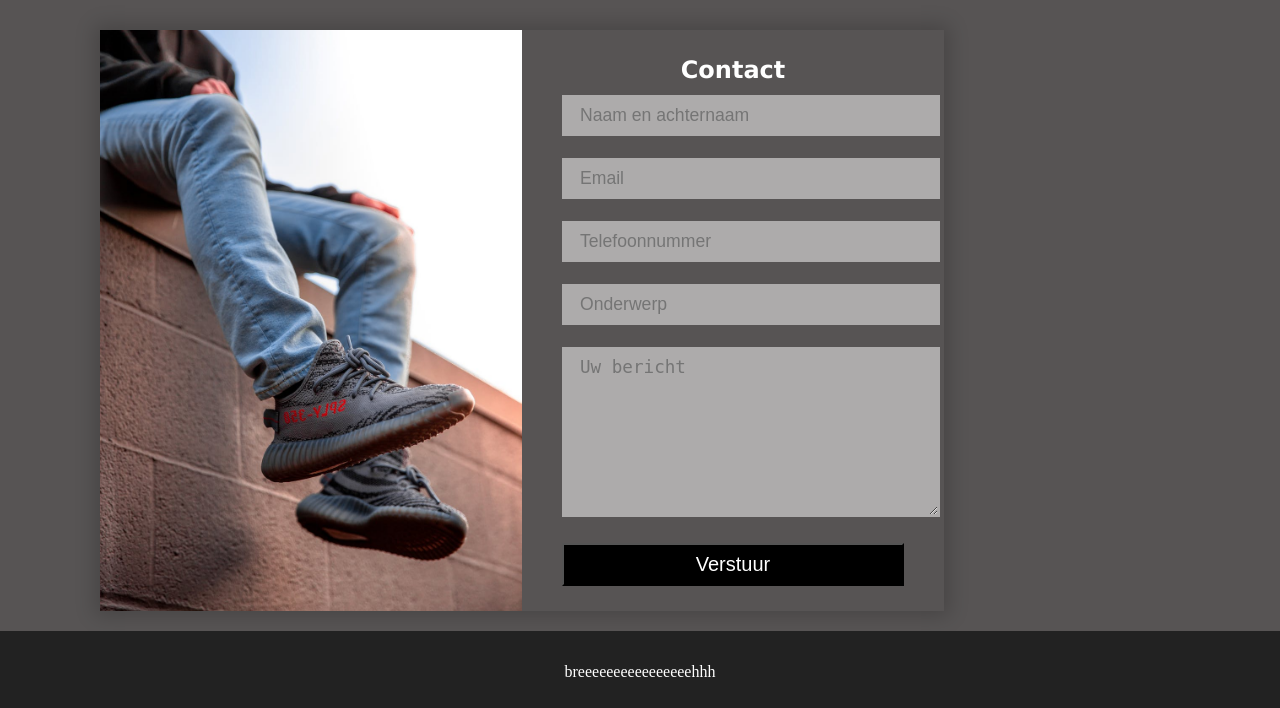
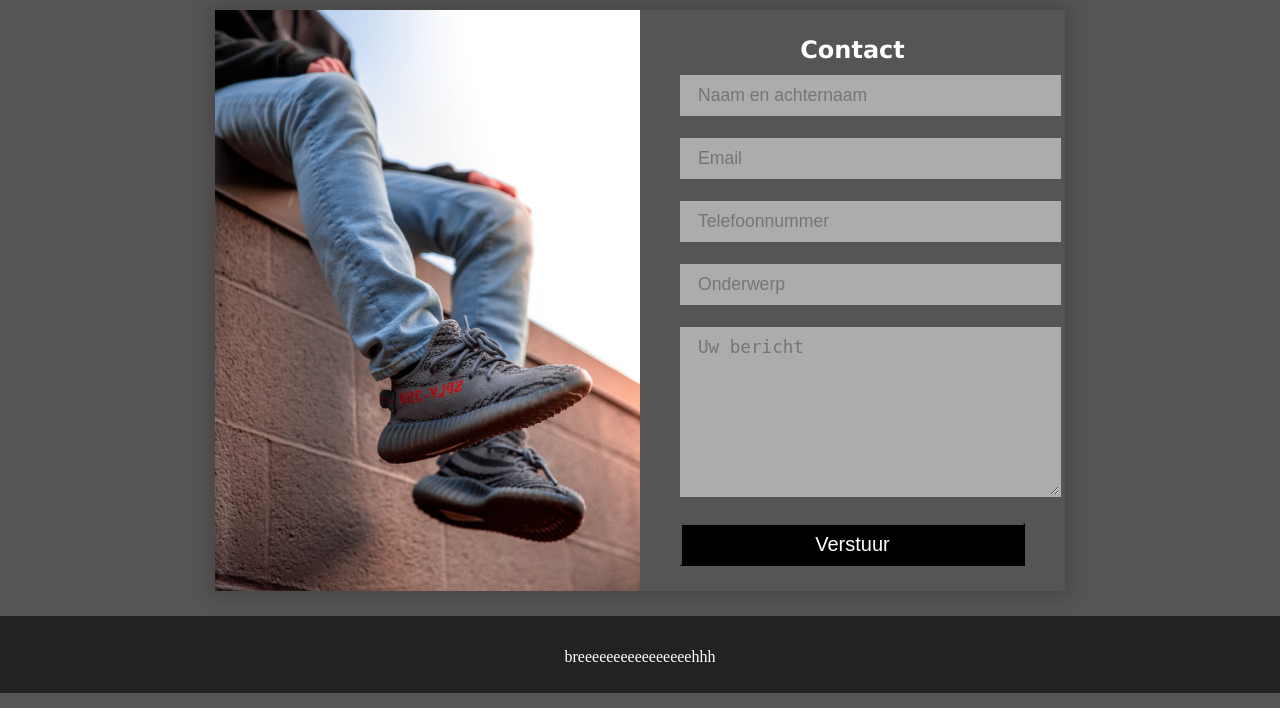
Before and after one commit to YasinCoban123/Project-3-2023, a PHP site: page /contact.php in a window 1280 px wide. Shown: the part 110-818 px from the top of the page. Run offline with PHP 8.4, Linux system fonts and the light colour scheme.

Commit message:
padding brehhhhhhhhhhhhhhhhhhhhhhhhh

```diff
--- a/project3/style.css
+++ b/project3/style.css
@@ -188,12 +188,12 @@ aside button {
 .contact {
   margin-top: 10px;
 	position: relative;
-	width: 80%;
+	width: 100%;
 	height: 100%;
 	display: flex;
 	justify-content: center;
 	align-items: center;
-	padding: 20px 100px;
+  padding-bottom: 25px;
 }
 
 .contact:after {
@@ -210,7 +210,6 @@ aside button {
 }
 
 .contact-box {
-  margin-right: 180px;
 	max-width: 850px;
 	display: grid;
 	grid-template-columns: repeat(2, 1fr);
```
